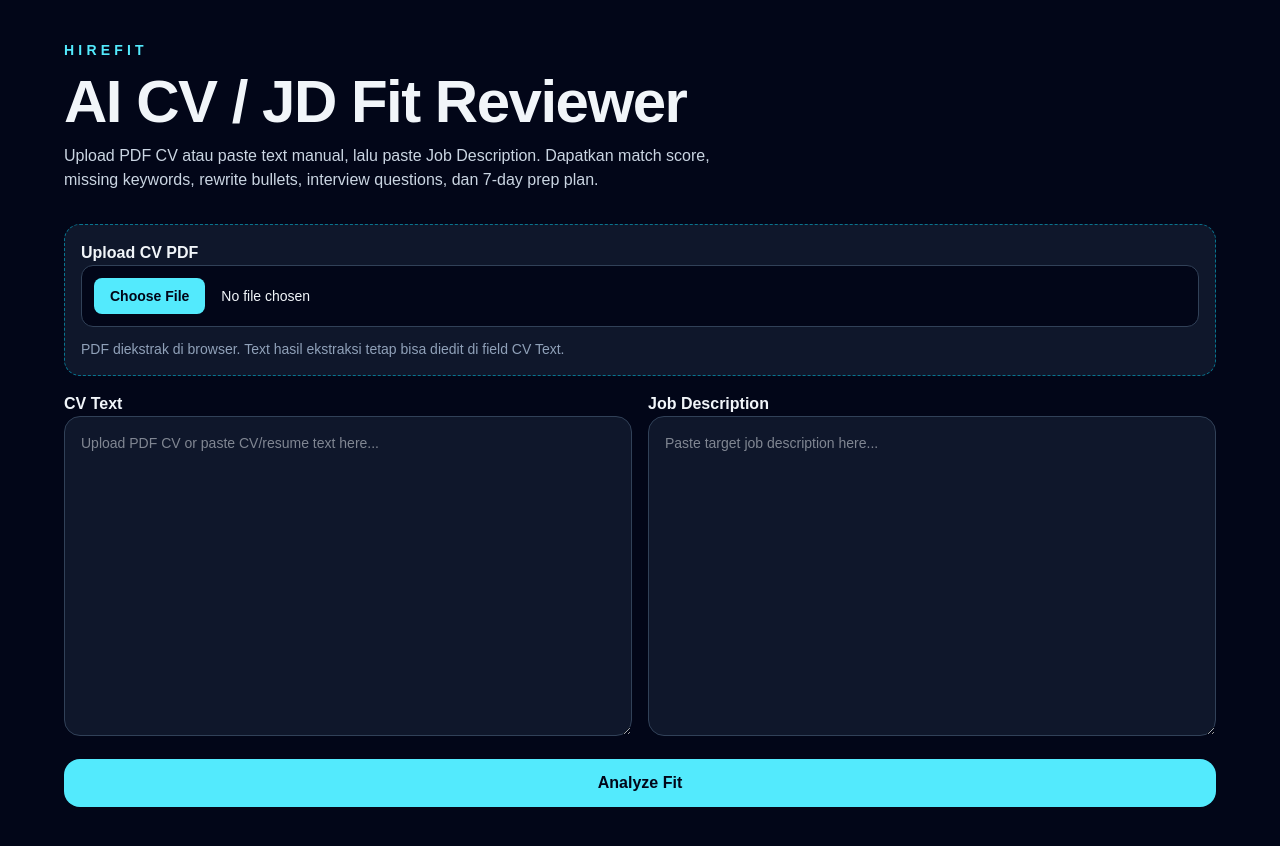
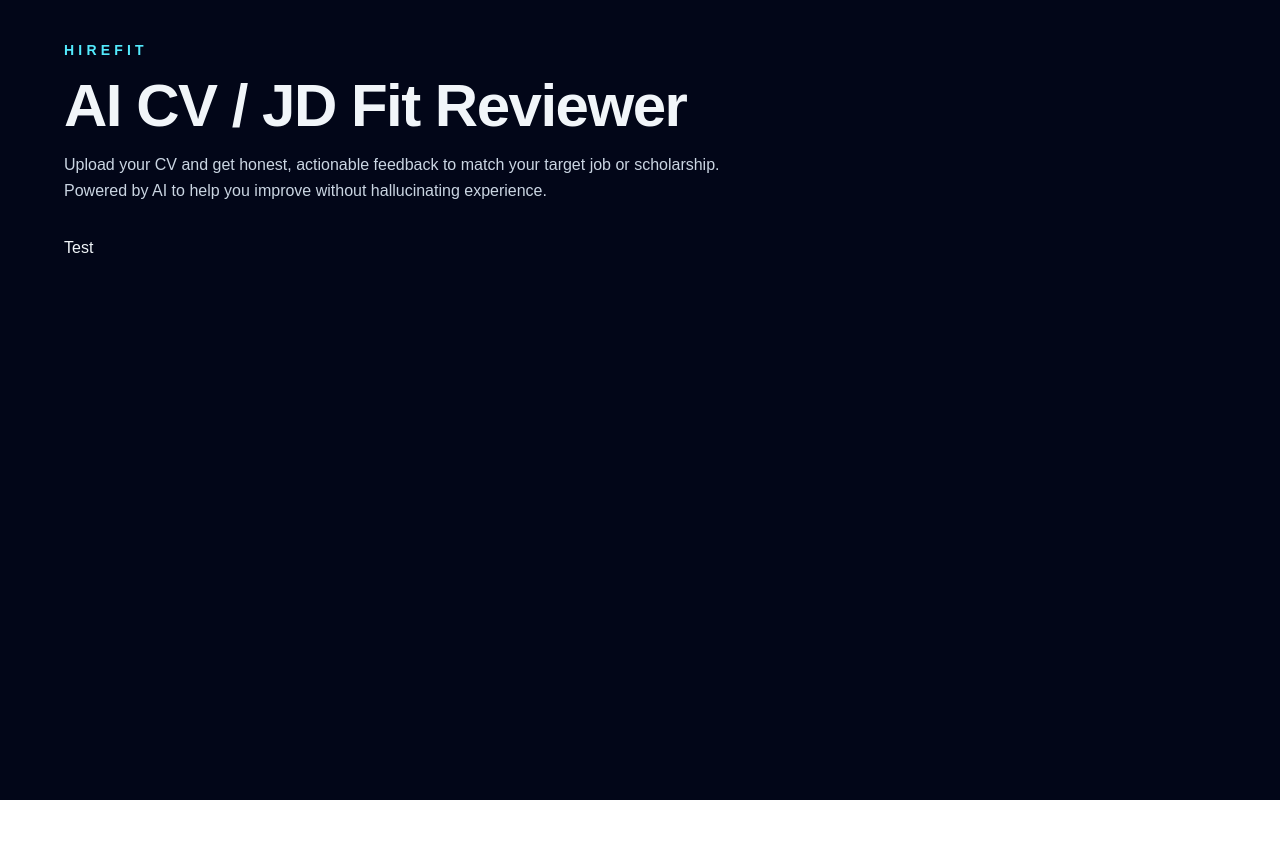
Before and after one commit to GDA03/Hire-Fit, a Next.js app: page / in a window 1280 px wide. After the commit the page ends 800 px from the top, so only its background shows below. Built offline with nearby package versions, Linux system fonts and the light colour scheme.

Commit message:
feat: add cv reviewer landing form
Co-Authored-By: Claude Opus 4.8 <noreply@anthropic.com>

```diff
--- a/src/app/layout.tsx
+++ b/src/app/layout.tsx
@@ -13,8 +13,8 @@ const geistMono = Geist_Mono({
 });
 
 export const metadata: Metadata = {
-  title: "Create Next App",
-  description: "Generated by create next app",
+  title: "HireFit - AI CV & Job Description Matcher",
+  description: "Lightweight AI reviewer that checks how well your CV fits a Job Description and provides honest rewrite suggestions.",
 };
 
 export default function RootLayout({
--- a/src/app/page.tsx
+++ b/src/app/page.tsx
@@ -1,170 +1,19 @@
-"use client";
-
-import { FormEvent, useState } from "react";
-
-type Analysis = {
-  matchScore: number;
-  summary: string;
-  strengths: string[];
-  missingKeywords: string[];
-  weakBullets: { original: string; issue: string; rewrite: string }[];
-  interviewQuestions: { question: string; whyItMatters: string }[];
-  prepPlan7Days: { day: number; focus: string; tasks: string[] }[];
-};
+import { CvReviewForm } from "@/components/cv-review/cv-review-form";
 
 export default function Home() {
-  const [cvText, setCvText] = useState("");
-  const [jobDescription, setJobDescription] = useState("");
-  const [analysis, setAnalysis] = useState<Analysis | null>(null);
-  const [error, setError] = useState("");
-  const [pdfStatus, setPdfStatus] = useState("");
-  const [loading, setLoading] = useState(false);
-  const [extractingPdf, setExtractingPdf] = useState(false);
-
-  async function handlePdfUpload(file: File | undefined) {
-    if (!file) return;
-    if (file.type !== "application/pdf") {
-      setError("Please upload a PDF file.");
-      return;
-    }
-
-    setError("");
-    setPdfStatus(`Reading ${file.name}...`);
-    setExtractingPdf(true);
-
-    try {
-      const pdfjsLib = await import("pdfjs-dist");
-      pdfjsLib.GlobalWorkerOptions.workerSrc = `https://cdnjs.cloudflare.com/ajax/libs/pdf.js/${pdfjsLib.version}/pdf.worker.min.mjs`;
-      const buffer = await file.arrayBuffer();
-      const pdf = await pdfjsLib.getDocument({ data: buffer }).promise;
-      const pageTexts = await Promise.all(
-        Array.from({ length: pdf.numPages }, async (_, index) => {
-          const page = await pdf.getPage(index + 1);
-          const content = await page.getTextContent();
-          return content.items.map((item) => ("str" in item ? item.str : "")).join(" ");
-        }),
-      );
-      const extractedText = pageTexts.join("\n\n").trim();
-      if (extractedText.length < 50) {
-        throw new Error("PDF text extraction produced too little text. Try copy-paste CV text manually.");
-      }
-      setCvText(extractedText);
-      setPdfStatus(`Extracted ${extractedText.length.toLocaleString()} characters from ${file.name}.`);
-    } catch (err) {
-      setError(err instanceof Error ? err.message : "Failed to extract PDF text.");
-      setPdfStatus("");
-    } finally {
-      setExtractingPdf(false);
-    }
-  }
-
-  async function handleSubmit(event: FormEvent<HTMLFormElement>) {
-    event.preventDefault();
-    setLoading(true);
-    setError("");
-    setAnalysis(null);
-
-    try {
-      const response = await fetch("/api/analyze", {
-        method: "POST",
-        headers: { "Content-Type": "application/json" },
-        body: JSON.stringify({ cvText, jobDescription }),
-      });
-      const data = await response.json();
-      if (!response.ok) throw new Error(data.error ?? "Analysis failed");
-      setAnalysis(data);
-    } catch (err) {
-      setError(err instanceof Error ? err.message : "Unknown error");
-    } finally {
-      setLoading(false);
-    }
-  }
-
   return (
     <main className="min-h-screen bg-slate-950 px-6 py-10 text-slate-100">
       <section className="mx-auto max-w-6xl space-y-8">
-        <div className="space-y-3">
+        <div className="space-y-4">
           <p className="text-sm font-semibold uppercase tracking-[0.3em] text-cyan-300">HireFit</p>
           <h1 className="text-4xl font-bold tracking-tight md:text-6xl">AI CV / JD Fit Reviewer</h1>
-          <p className="max-w-2xl text-slate-300">Upload PDF CV atau paste text manual, lalu paste Job Description. Dapatkan match score, missing keywords, rewrite bullets, interview questions, dan 7-day prep plan.</p>
+          <p className="max-w-2xl text-slate-300 leading-relaxed">
+            Upload your CV and get honest, actionable feedback to match your target job or scholarship.
+            Powered by AI to help you improve without hallucinating experience.
+          </p>
         </div>
-
-        <form onSubmit={handleSubmit} className="grid gap-4 lg:grid-cols-2">
-          <div className="space-y-3 rounded-2xl border border-dashed border-cyan-400/50 bg-slate-900 p-4 lg:col-span-2">
-            <label className="block space-y-2">
-              <span className="font-semibold">Upload CV PDF</span>
-              <input type="file" accept="application/pdf,.pdf" onChange={(event) => handlePdfUpload(event.target.files?.[0])} disabled={extractingPdf} className="block w-full cursor-pointer rounded-xl border border-slate-700 bg-slate-950 p-3 text-sm file:mr-4 file:rounded-lg file:border-0 file:bg-cyan-300 file:px-4 file:py-2 file:font-semibold file:text-slate-950 disabled:cursor-not-allowed disabled:opacity-60" />
-            </label>
-            <p className="text-sm text-slate-400">PDF diekstrak di browser. Text hasil ekstraksi tetap bisa diedit di field CV Text.</p>
-            {pdfStatus && <p className="text-sm text-cyan-200">{pdfStatus}</p>}
-          </div>
-
-          <label className="space-y-2">
-            <span className="font-semibold">CV Text</span>
-            <textarea value={cvText} onChange={(e) => setCvText(e.target.value)} minLength={50} required className="h-80 w-full rounded-2xl border border-slate-700 bg-slate-900 p-4 text-sm outline-none ring-cyan-400 focus:ring-2" placeholder="Upload PDF CV or paste CV/resume text here..." />
-          </label>
-          <label className="space-y-2">
-            <span className="font-semibold">Job Description</span>
-            <textarea value={jobDescription} onChange={(e) => setJobDescription(e.target.value)} minLength={50} required className="h-80 w-full rounded-2xl border border-slate-700 bg-slate-900 p-4 text-sm outline-none ring-cyan-400 focus:ring-2" placeholder="Paste target job description here..." />
-          </label>
-          <button disabled={loading || extractingPdf} className="rounded-2xl bg-cyan-300 px-6 py-3 font-bold text-slate-950 disabled:cursor-not-allowed disabled:opacity-60 lg:col-span-2">
-            {loading ? "Analyzing..." : extractingPdf ? "Extracting PDF..." : "Analyze Fit"}
-          </button>
-        </form>
-
-        {error && <div className="rounded-2xl border border-red-500 bg-red-950/60 p-4 text-red-100">{error}</div>}
-
-        {analysis && (
-          <section className="space-y-4 rounded-3xl border border-slate-800 bg-slate-900 p-6">
-            <div className="flex flex-col gap-2 md:flex-row md:items-end md:justify-between">
-              <div>
-                <p className="text-sm uppercase tracking-[0.25em] text-cyan-300">Match Score</p>
-                <h2 className="text-5xl font-black">{analysis.matchScore}/100</h2>
-              </div>
-              <p className="max-w-2xl text-slate-300">{analysis.summary}</p>
-            </div>
-
-            <ResultList title="Strengths" items={analysis.strengths} />
-            <ResultList title="Missing Keywords" items={analysis.missingKeywords} />
-
-            <ResultBlock title="Weak Bullets & Rewrites">
-              {analysis.weakBullets.map((bullet, index) => (
-                <div key={index} className="rounded-xl bg-slate-950 p-4">
-                  <p className="text-sm text-slate-400">Original: {bullet.original}</p>
-                  <p className="text-sm text-amber-200">Issue: {bullet.issue}</p>
-                  <p className="text-cyan-100">Rewrite: {bullet.rewrite}</p>
-                </div>
-              ))}
-            </ResultBlock>
-
-            <ResultBlock title="Interview Prep Questions">
-              {analysis.interviewQuestions.map((item, index) => (
-                <div key={index} className="rounded-xl bg-slate-950 p-4">
-                  <p className="font-semibold">{item.question}</p>
-                  <p className="text-sm text-slate-400">Why it matters: {item.whyItMatters}</p>
-                </div>
-              ))}
-            </ResultBlock>
-
-            <ResultBlock title="7-Day Prep Plan">
-              {analysis.prepPlan7Days.map((day) => (
-                <div key={day.day} className="rounded-xl bg-slate-950 p-4">
-                  <p className="font-semibold">Day {day.day}: {day.focus}</p>
-                  <ul className="list-disc pl-5 text-sm text-slate-300">{day.tasks.map((task) => <li key={task}>{task}</li>)}</ul>
-                </div>
-              ))}
-            </ResultBlock>
-          </section>
-        )}
+        <CvReviewForm />
       </section>
     </main>
   );
 }
-
-function ResultList({ title, items }: { title: string; items: string[] }) {
-  return <ResultBlock title={title}><ul className="grid gap-2 md:grid-cols-2">{items.map((item) => <li key={item} className="rounded-xl bg-slate-950 p-3 text-sm">{item}</li>)}</ul></ResultBlock>;
-}
-
-function ResultBlock({ title, children }: { title: string; children: React.ReactNode }) {
-  return <div className="space-y-3"><h3 className="text-xl font-bold">{title}</h3><div className="space-y-3">{children}</div></div>;
-}
--- /dev/null
+++ b/src/components/cv-review/cv-review-form.tsx
@@ -0,0 +1,3 @@
+"use client";
+
+export function CvReviewForm() { return <div>Test</div>; }
--- /dev/null
+++ b/src/components/cv-review/index.ts
@@ -0,0 +1 @@
+export { CvReviewForm } from "./cv-review-form";
```
